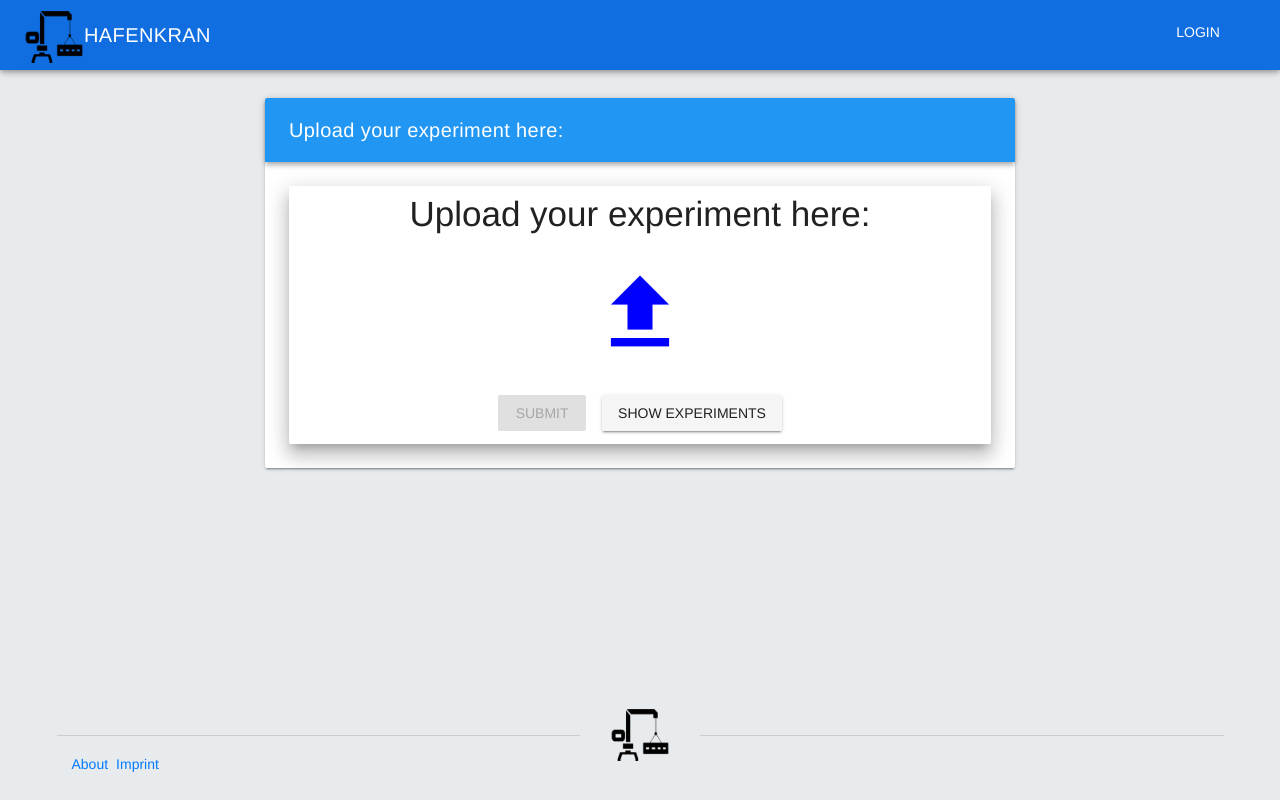
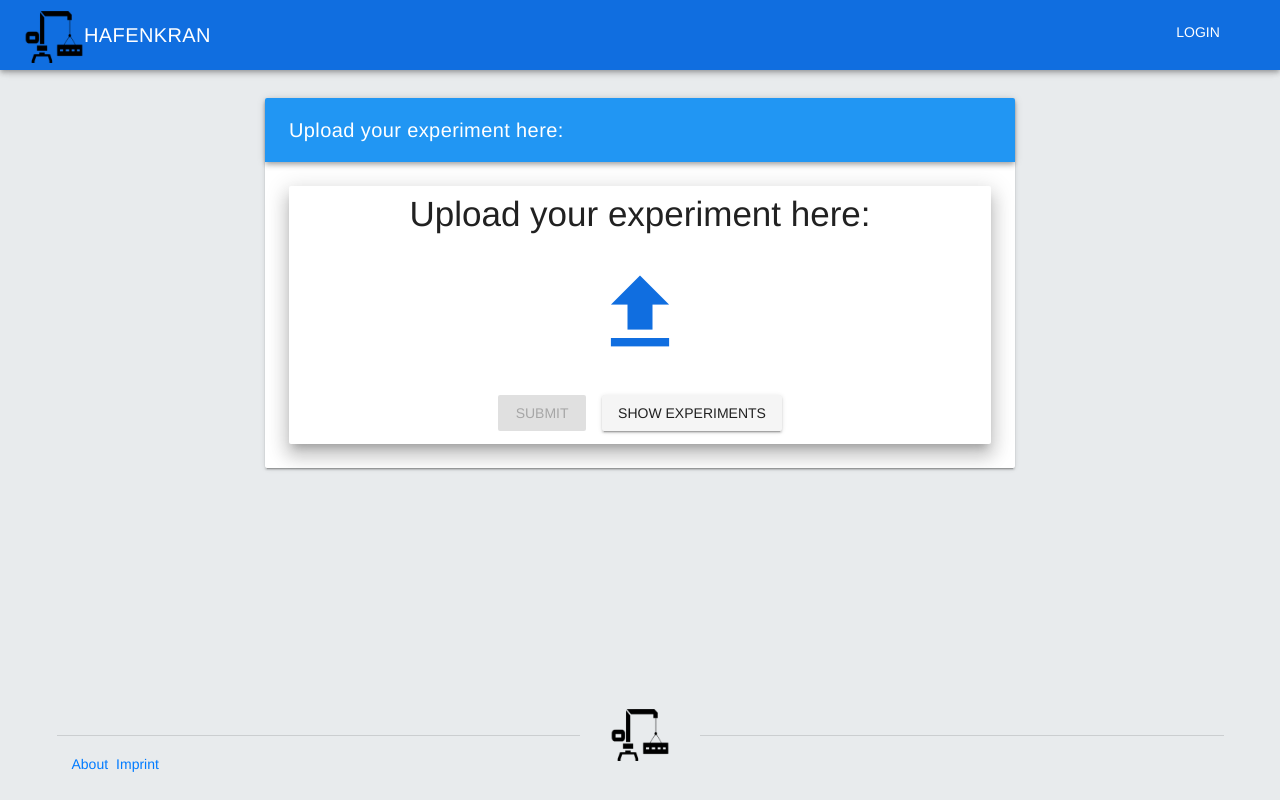
Before and after one commit to cormensratio/hafenkran-client, a Vue app: page /newexperiment in a window 1280 px wide. In both pictures the pointer is over the icon "file_upload". Built offline with nearby package versions, Linux system fonts and the light colour scheme.

Commit message:
EPDS02-159 fix MR comments

```diff
--- a/src/components/baseComponents/FileUpload.vue
+++ b/src/components/baseComponents/FileUpload.vue
@@ -5,7 +5,7 @@
         <div class="input-group mb-3">
           <div class="input-group-prepend m-auto">
             <label><p class="h1">Upload your experiment here:</p><br>
-              <v-icon id="uploadicon" size="100">file_upload</v-icon>
+              <v-icon class="uploadicon" size="100">file_upload</v-icon>
               <input type="file" ref="file" id="file" style="display:none" @change="getFile"/>
             </label>
           </div>
@@ -85,7 +85,7 @@ export default {
 </script>
 
 <style scoped>
-  #uploadicon:hover {
-    color: blue;
+  .uploadicon:hover {
+    color: var(--themeColor);
   }
 </style>
```
